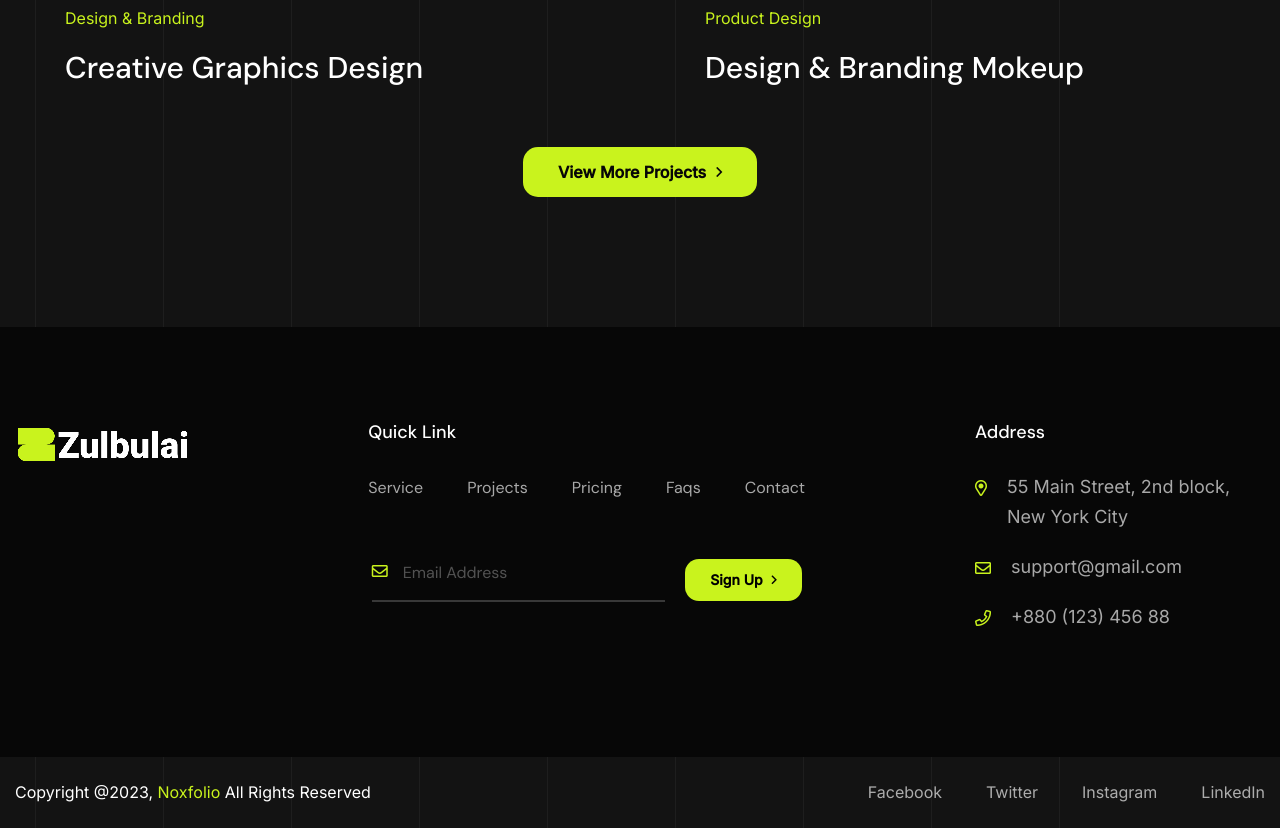
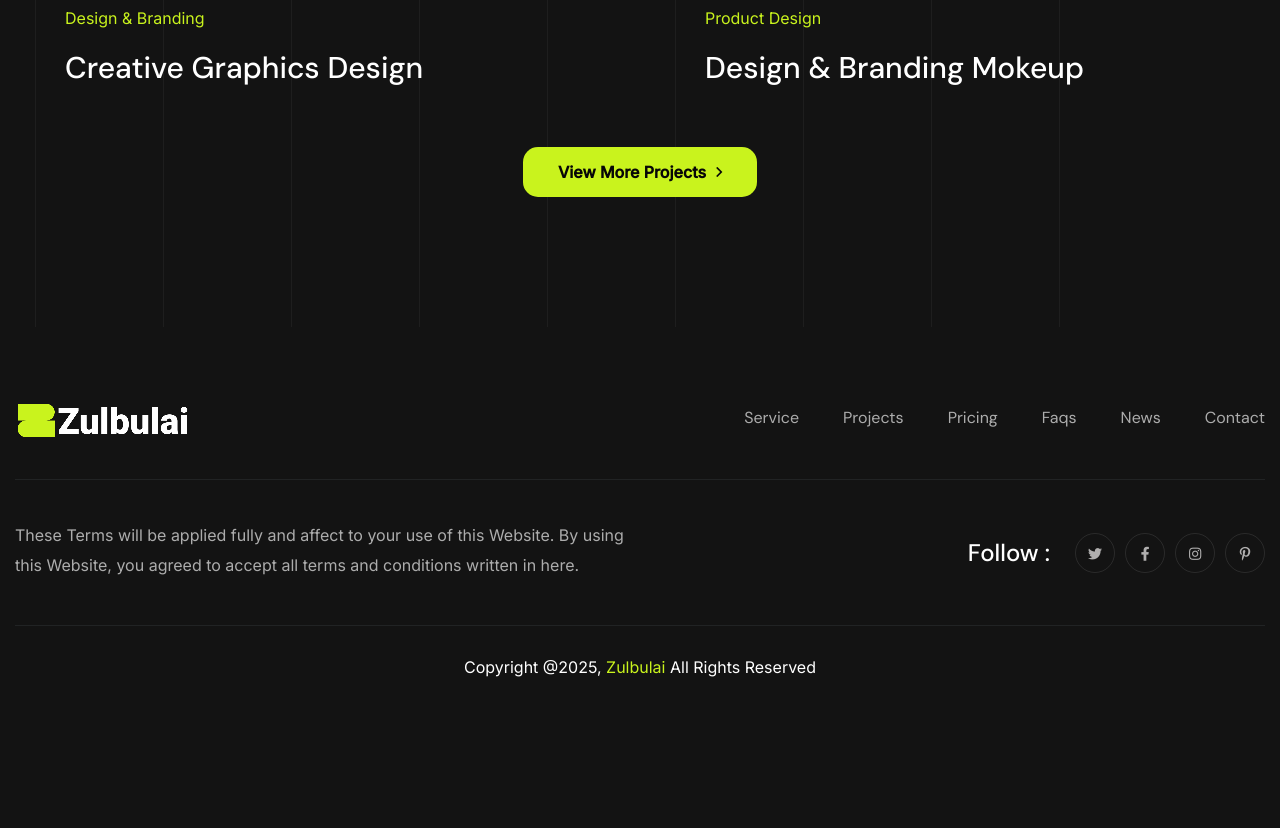
Before and after one commit to zulbulai/Resume, a plain HTML site: page projects.html in a window 1280 px wide. Shown: the part 2397-3225 px from the top of the page. After the commit the page ends 3110 px from the top, so only its background shows below. Drawn offline with Linux system fonts and the light colour scheme.

Commit message:
Update projects.html

```diff
--- a/projects.html
+++ b/projects.html
@@ -292,75 +292,59 @@
 
 
       <!-- footer area start -->
-        <footer class="main-footer rel z-1">
-            <div class="footer-top-wrap bgc-black pt-100 pb-75">
+        <footer class="main-footer footer-two pt-75 rel z-1">
             <div class="container">
-                    <div class="row">
-                        <div class="col-lg-2 col-md-12">
-                            <div class="footer-widget widget_logo wow fadeInUp delay-0-2s">
+                <div class="row align-items-center justify-content-between">
+                    <div class="col-lg-3 col-md-5">
+                        <div class="footer-widget widget_logo text-center text-md-start wow fadeInUp delay-0-2s">
                             <div class="footer-logo">
                                 <a href="index.html"><img src="assets/images/logos/logo.png" alt="Logo"></a>
                             </div>
                         </div>
                     </div>
-                        <div class="col-lg-7 col-md-7">
-                            <div class="footer-widget widget_nav_menu wow fadeInUp delay-0-4s">
-                                <h6 class="footer-title">Quick Link</h6>
+                    <div class="col-lg-8 col-md-7">
+                        <div class="footer-widget widget_nav_menu me-0 wow fadeInUp delay-0-4s">
                             <ul>
                                 <li><a href="services.html">Service</a></li>
                                 <li><a href="projects.html">Projects</a></li>
                                 <li><a href="services.html#pricing">Pricing</a></li>
                                 <li><a href="about.html#faqs">Faqs</a></li>
+                                <li><a href="blog.html">News</a></li>
                                 <li><a href="contact.html">Contact</a></li>
                             </ul>
                         </div>
-                            <div class="footer-widget widget_newsletter wow fadeInUp delay-0-4s">
-                                <form action="#">
-                                    <label for="email"><i class="far fa-envelope"></i></label>
-                                    <input id="email" type="email" placeholder="Email Address" required>
-                                    <button>Sign Up <i class="far fa-angle-right"></i></button>
-                                </form>
+                    </div>
+                    <div class="col-lg-12">
+                        <hr class="mb-40">
+                    </div>
+                    <div class="col-xl-6 col-lg-7">
+                        <div class="footer-widget widget_text text-center text-lg-start wow fadeInUp delay-0-2s">
+                            <div class="text pb-20">These Terms will be applied fully and affect to your use of this Website. By using this Website, you agreed to accept all terms and conditions written in here.</div>
                         </div>
                     </div>
-                        <div class="col-lg-3 col-md-5">
-                            <div class="footer-widget widget_contact_info wow fadeInUp delay-0-6s">
-                                <h6 class="footer-title">Address</h6>
-                                <ul>
-                                    <li><i class="far fa-map-marker-alt"></i> 55 Main Street, 2nd block, New York City</li>
-                                    <li><i class="far fa-envelope"></i> <a href="mailto:support@gmail.com">support@gmail.com</a></li>
-                                    <li><i class="far fa-phone"></i> <a href="callto:+880(123)45688">+880 (123) 456 88</a></li>
-                                </ul>
+                    <div class="col-xl-4 col-lg-5">
+                        <div class="footer-widget widget_social text-center text-lg-end wow fadeInUp delay-0-4s">
+                            <div class="social-flow">
+                                <h4>Follow :</h4>
+                                <div class="social-style-one">
+                                    <a href="https://x.com/zulbulai"><i class="fab fa-twitter"></i></a>
+                                    <a href="https://www.facebook.com/share/17GwJVnUDi/"><i class="fab fa-facebook-f"></i></a>
+                                    <a href="https://www.instagram.com/zulbulai?igsh=MWExMjBwcjlud3l0Ng=="><i class="fab fa-instagram"></i></a>
+                                    <a href="https://www.linkedin.com/in/jitendradigital?utm_source=share&utm_campaign=share_via&utm_content=profile&utm_medium=android_app"><i class="fab fa-pinterest-p"></i></a>
                                 </div>
                             </div>
                         </div>
                     </div>
-            </div>
-            <div class="footer-bottom pt-20 pb-5 rpt-25">
-                <div class="container">
-                   <div class="row">
-                       <div class="col-lg-6">
-                            <div class="copyright-text">
-                                <p>Copyright @2023, <a href="index.html">Noxfolio</a> All Rights Reserved</p>
+                    <div class="col-lg-12">
+                        <hr class="mt-0">
                     </div>
                 </div>
-                       <div class="col-lg-6 text-lg-end">
-                           <ul class="footer-bottom-nav">
-                               <li><a href="#">Facebook</a></li>
-                               <li><a href="#">Twitter</a></li>
-                               <li><a href="#">Instagram</a></li>
-                               <li><a href="#">LinkedIn</a></li>
-                           </ul>
             </div>
+            <div class="footer-bottom pt-10 pb-15">
+                <div class="container">
+                    <div class="copyright-text text-center">
+                        <p>Copyright @2025, <a href="index.html">Zulbulai</a> All Rights Reserved</p>
                     </div>
-                   <!-- Scroll Top Button -->
-                    <button class="scroll-top scroll-to-target" data-target="html"><span class="fas fa-angle-double-up"></span></button>
-                </div>
-                <div class="bg-lines">
-                   <span></span><span></span>
-                   <span></span><span></span>
-                   <span></span><span></span>
-                   <span></span><span></span>
-                   <span></span><span></span>
                 </div>
             </div>
         </footer>
@@ -390,4 +374,5 @@
     <script src="assets/js/script.js"></script>
 
 </body>
+
 </html>
```
Lines whose indentation alone changed are shown as unchanged.
